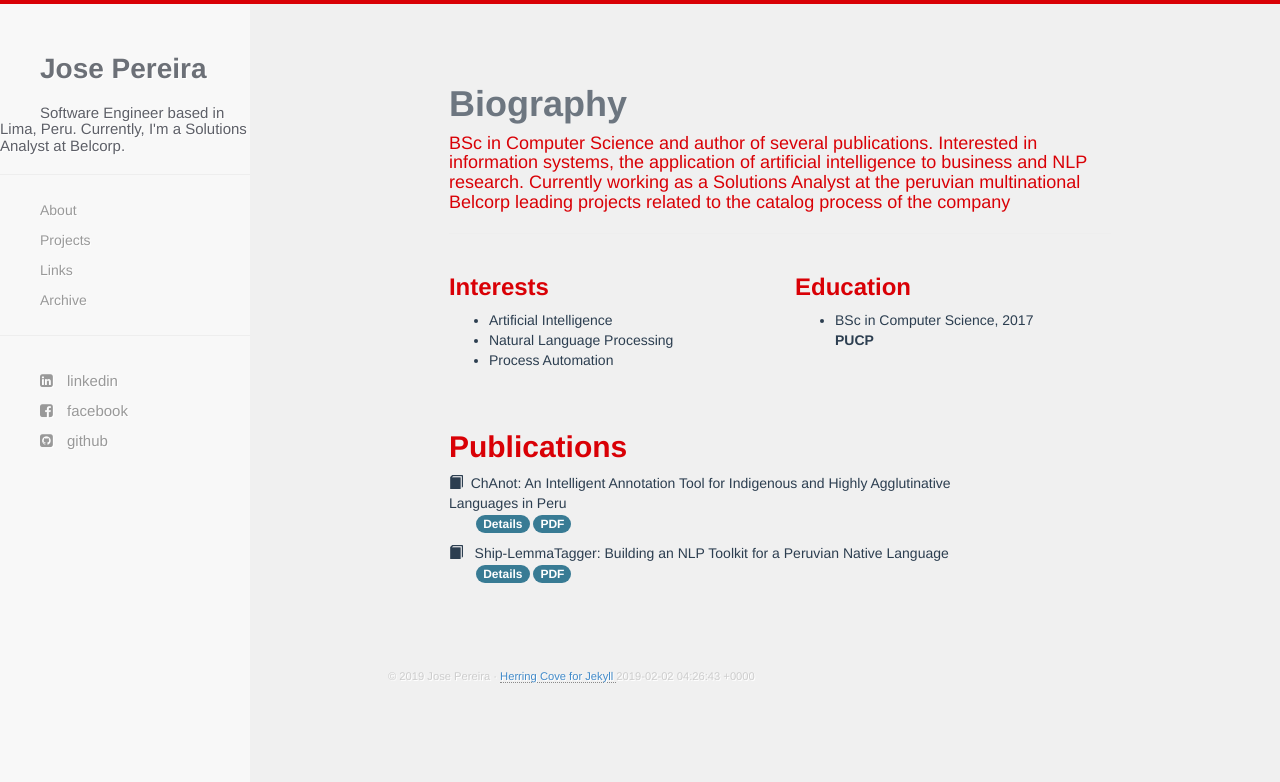
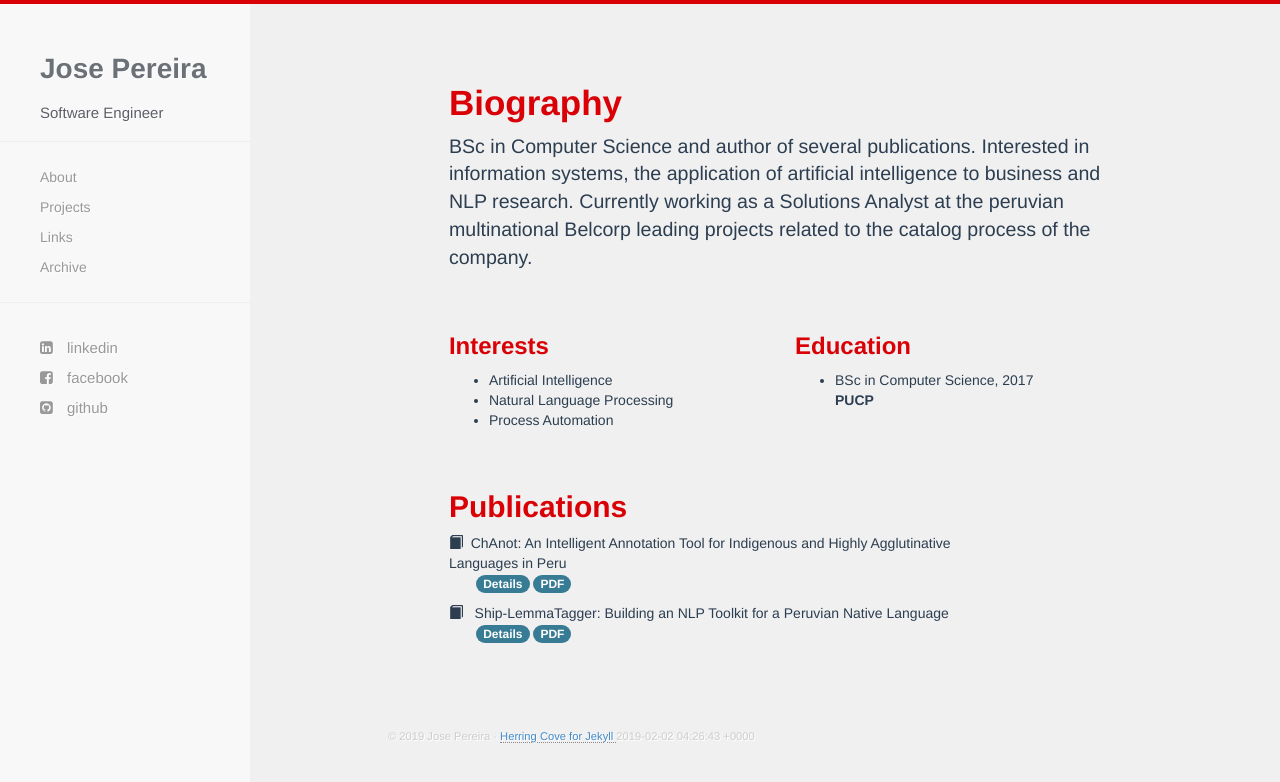
Before and after one commit to jpereiran/jpereiran.github.io, a Jekyll site: the page built from about.html, in a window 1280 px wide. Shown: the top 782 px of the page. Built offline with Jekyll 4.4.1, drawn with Linux system fonts in a browser that asks for light colours; nearby versions of some CDN libraries; library files that are not in the unit come from our copies; Markdown is read by kramdown in place of the engine named in the settings.

Commit message:
Bio fix
Hotfix

```diff
--- a/_config.yml
+++ b/_config.yml
@@ -1,7 +1,7 @@
 name: Jose Pereira
 author: Jose Pereira
 baseurl: /
-description: Software Engineer based in Lima, Peru. Currently, I'm a Solutions Analyst at Belcorp.
+description: Software Engineer
 github: http://www.github.com/jpereiran
 facebook: https://www.facebook.com/planetarypiedpiper
 linkedin: https://www.linkedin.com/in/jose-pereira-b9910815b/
--- a/about.html
+++ b/about.html
@@ -5,8 +5,8 @@ title: About
     <div class="row">
         <div class="row">
           <div class="col-md-12">
-            <h1>Biography</h1>
-            <h4>BSc in Computer Science and author of several publications. Interested in information systems, the application of artificial intelligence to business and NLP research. Currently working as a Solutions Analyst at the peruvian multinational Belcorp leading projects related to the catalog process of the company</h4>
+            <h2 style="font-size:250%;">Biography</h2>
+            <p align="jusify" style="font-size:140%;">BSc in Computer Science and author of several publications. Interested in information systems, the application of artificial intelligence to business and NLP research. Currently working as a Solutions Analyst at the peruvian multinational Belcorp leading projects related to the catalog process of the company.</p>
             <hr/>
           </div>
         </div>
```
